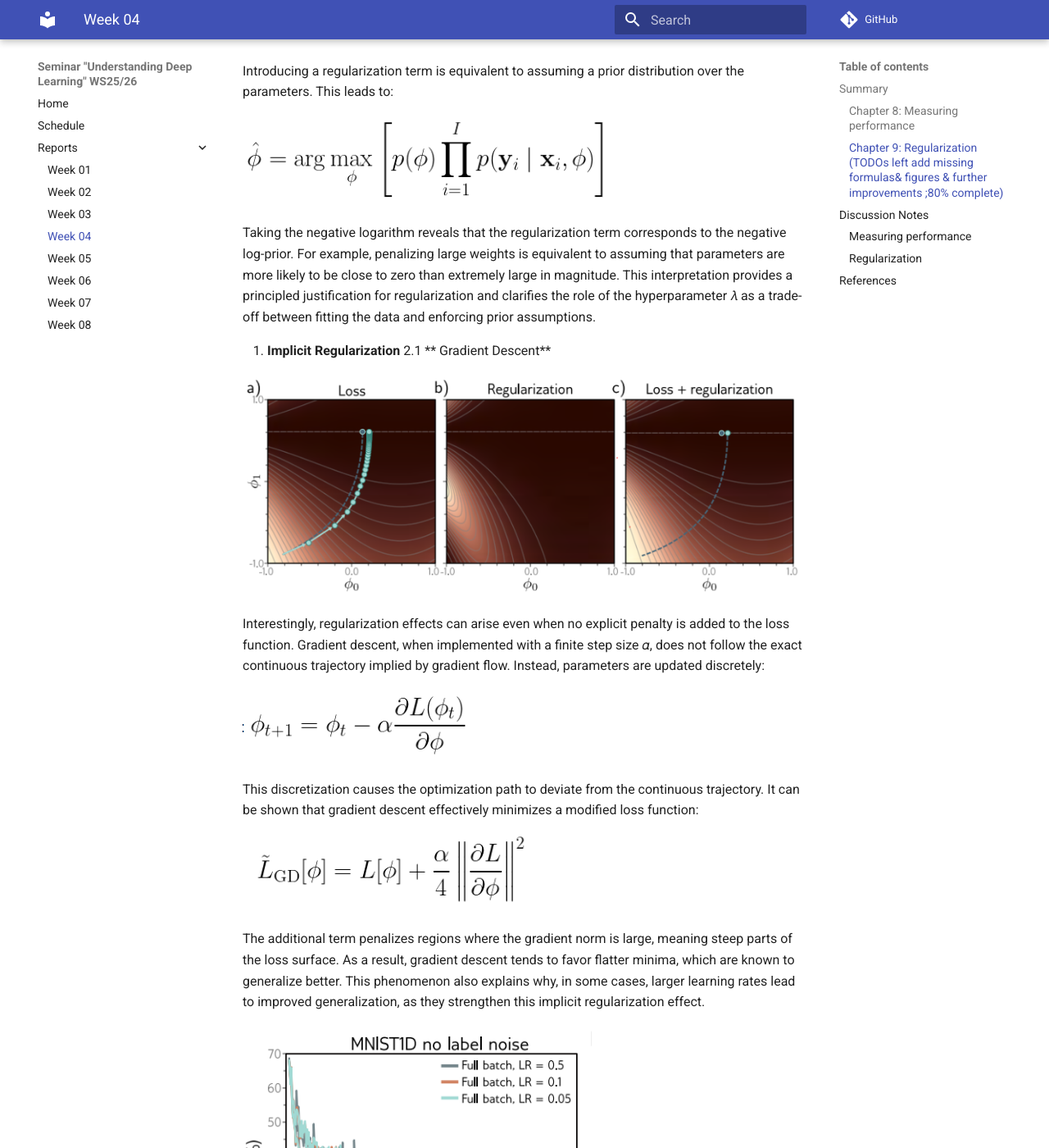
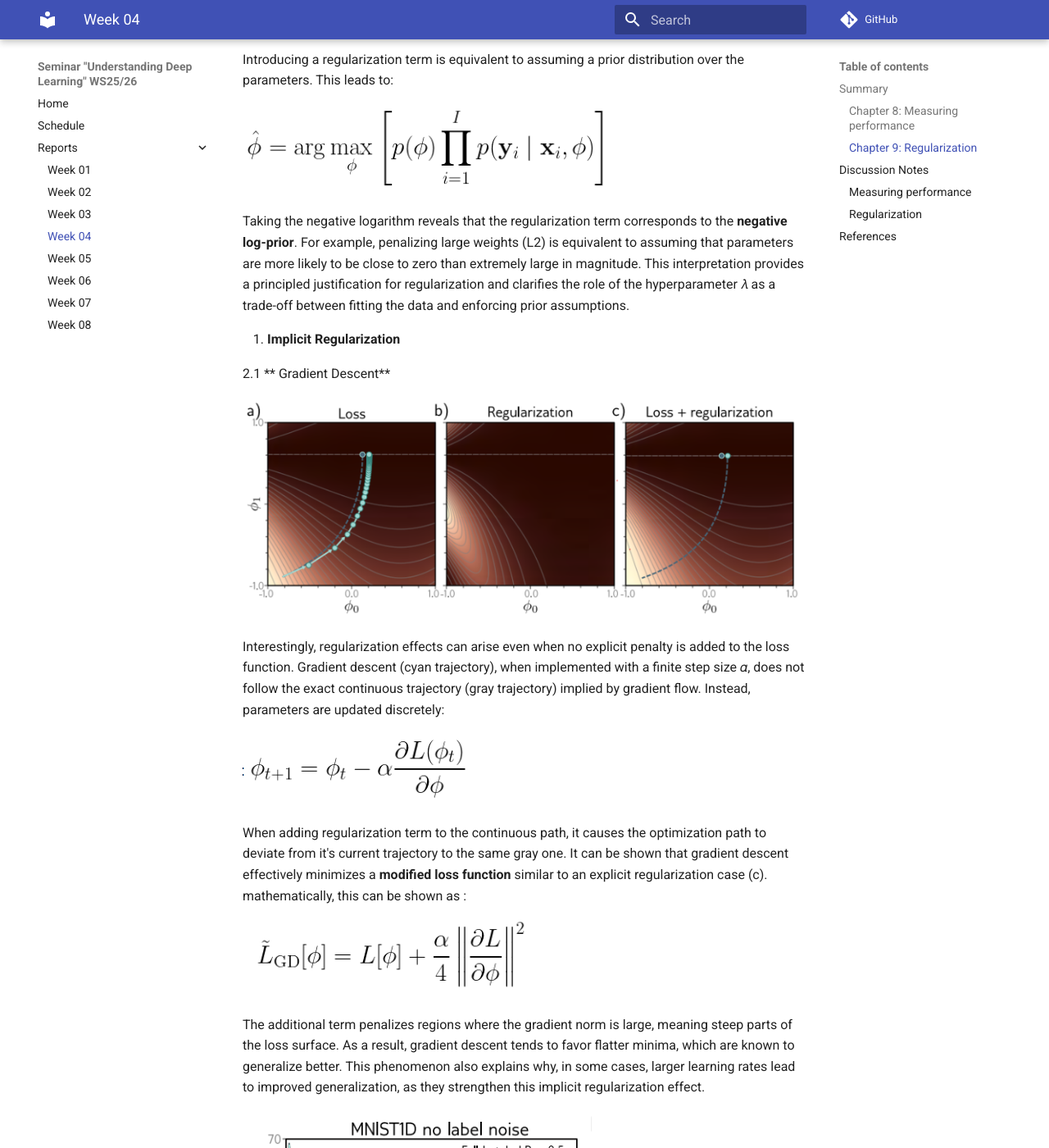
Before and after one commit to link-er/seminar_UDL_wise2526, an MkDocs documentation site: the page built from docs/reports/week04_ch8_9.md, in a window 1280 px wide and 1400 px high, scrolled down 7311 px. Shown: the whole window at 82% size. Built offline with MkDocs 1.6.1 and Material for MkDocs 9.7.7, drawn with Linux system fonts in a browser that asks for light colours; comment, search, counter and statistics services are not loaded; some of the changed text lies outside the part shown.

Commit message:
Update week04_ch8_9.md

```diff
--- a/docs/reports/week04_ch8_9.md
+++ b/docs/reports/week04_ch8_9.md
@@ -91,8 +91,8 @@
 
 Hyperparameters are typically chosen <u>empirically</u>: we train many models with different hyperparameters on the **same training dataset**, then measure their performance and retain the best model. However, measuring the performance **does not** happen on the test set, as this may produce good results on only that specific set but the model does not generalize well on other new unseen data. Instead, we use a third dataset called the **validation set**. That means, for each choice of hyperparameters we train our model on the training set and evaluate its performance on the validation set and finally test the model using the testing set.
 
-### Chapter 9: Regularization (TODOs left add missing formulas& figures & further improvements ;80% complete)
-1. **Introduction: Why Regularization Is Needed**
+### Chapter 9: Regularization
+**Introduction: Why Regularization Is Needed**
 
 Neural networks are powerful function approximators, capable of learning highly complex relationships from data. However, this expressive power can easily become a drawback. When a model has many parameters, it can fit the training data extremely closely, including random fluctuations and noise. While this often leads to very low training error, it does not necessarily translate into good performance on unseen data. This phenomenon is known as overfitting.
 
@@ -117,6 +117,7 @@
 A useful way to understand explicit regularization is through loss landscapes. The original loss surface may contain many sharp minima corresponding to highly specialized solutions that fit the training data very closely. The regularization term typically has a smooth, convex shape centered around zero. When the two are combined, the resulting loss surface becomes smoother and often shifts the location of the minimum toward flatter regions. These flatter minima are generally associated with better generalization, as they indicate solutions that are less sensitive to small changes in the parameters.
 
 1.2 **Probabilistic Interpretation of Regularization**
+
 Regularization can also be interpreted within a probabilistic framework. Training a neural network using standard loss functions corresponds to maximizing the likelihood of the observed data:
 
 ![3](../images/regularization/regularization%203.png)
@@ -125,18 +126,19 @@
 
 ![4](../images/regularization/regularization%204.png)
 
-Taking the negative logarithm reveals that the regularization term corresponds to the negative log-prior. For example, penalizing large weights is equivalent to assuming that parameters are more likely to be close to zero than extremely large in magnitude. This interpretation provides a principled justification for regularization and clarifies the role of the hyperparameter 𝜆 as a trade-off between fitting the data and enforcing prior assumptions.
+Taking the negative logarithm reveals that the regularization term corresponds to the **negative log-prior**. For example, penalizing large weights (L2) is equivalent to assuming that parameters are more likely to be close to zero than extremely large in magnitude. This interpretation provides a principled justification for regularization and clarifies the role of the hyperparameter 𝜆 as a trade-off between fitting the data and enforcing prior assumptions.
 
 2. **Implicit Regularization**
+
 2.1 ** Gradient Descent**
 
 ![5](../images/regularization/regularization%205.png)
 
-Interestingly, regularization effects can arise even when no explicit penalty is added to the loss function. Gradient descent, when implemented with a finite step size 𝛼, does not follow the exact continuous trajectory implied by gradient flow. Instead, parameters are updated discretely:
+Interestingly, regularization effects can arise even when no explicit penalty is added to the loss function. Gradient descent (cyan trajectory), when implemented with a finite step size 𝛼, does not follow the exact continuous trajectory (gray trajectory) implied by gradient flow. Instead, parameters are updated discretely:
 
 ![6](../images/regularization/regularization%206.png)
 
-This discretization causes the optimization path to deviate from the continuous trajectory. It can be shown that gradient descent effectively minimizes a modified loss function:
+When adding regularization term to the continuous path, it causes the optimization path to deviate from it's current trajectory to the same gray one. It can be shown that gradient descent effectively minimizes a **modified loss function** similar to an explicit regularization case (c). mathematically, this can be shown as :
 
 ![7](../images/regularization/regularization%207.png)
 
@@ -152,7 +154,7 @@
 
 ![9](../images/regularization/regularization%209.png)
 
-This term corresponds to the variance of gradients across mini-batches.
+The new additional term corresponds to the variance of gradients across mini-batches.
 Each mini-batch gives a slightly different gradient direction. if one mini-batch points one way, and another batch points the opposite way ⇒ poor generalization.
 if all batches roughly agree, that means the model fits everything reasonably well ⇒  better generalization.
 meaning SGD implicitly favors solutions where all batches agree on the gradient direction, indicating a more uniform fit across the dataset.
@@ -160,16 +162,18 @@
 Consequently, SGD tends to favor parameter configurations where gradients are consistent across batches, meaning the model fits all parts of the data reasonably well rather than fitting some examples extremely well at the expense of others. This provides insight into why smaller batch sizes often lead to better generalization and why SGD frequently outperforms full-batch gradient descent in practice.
 
 3.**Early Stopping**
+
 Early stopping is a simple yet powerful regularization technique based on monitoring model performance during training. Initially, training reduces both training and validation error as the model learns the general structure of the data. After a certain point, continued training primarily improves performance on the training set while degrading performance on the validation set.
 
 ![10](../images/regularization/regularization%2010.png)
 
-In the early stages, the model output closely follows the true underlying function. With prolonged training, the model becomes increasingly complex and overfits the noisy training points.
+In the early stages, the model output closely follows the true underlying function. With prolonged training, the model becomes increasingly complex and overfits the noisy training points (e & f).
 
 By monitoring the validation loss and stopping training when it stops improving, early stopping effectively limits model complexity. This technique has been shown to behave similarly to L2 regularization, as it prevents weights from growing too large.
 
 
 4.**Ensembling**
+
 Ensembling improves generalization by combining the predictions of multiple models. Instead of relying on a single trained network, the final prediction is obtained by averaging outputs or pre-softmax activations; Each individual model may overfit in a slightly different way. By averaging their predictions, random fluctuations and noise are reduced and individual errors tend to cancel out.
 Common ensembling strategies include:
   -Training models with different random initializations
@@ -193,10 +199,12 @@
 Adding noise forces the model to perform well despite small perturbations, discouraging overfitting. Input noise teaches invariance to irrelevant variations, weight noise encourages stability under parameter perturbations, and label smoothing prevents the model from becoming overly confident.
 
 9.**transferlearning**
+
 Higher-level regularization strategies rely on sharing information across tasks or data variations. Transfer learning allows a model to reuse representations learned from a large related dataset, reducing the need to learn everything from scratch, which is particularly useful when labeled data is scarce.
 
 Multi-task learning trains a single model on several related tasks simultaneously, encouraging shared representations that capture common structure.
- 10. data augmentaion
+
+10. **data augmentaion**
 
 Data augmentation increases the effective size of the training dataset by applying label-preserving transformations to existing samples. Common transformations include flipping, rotating, cropping, or adding color variations. By exposing the model to a wider range of inputs, data augmentation teaches invariance to irrelevant variations and significantly reduces overfitting.
 
```
Also changed, not shown: other parts of docs/reports/week04_ch8_9.md (+3 -1 lines).
